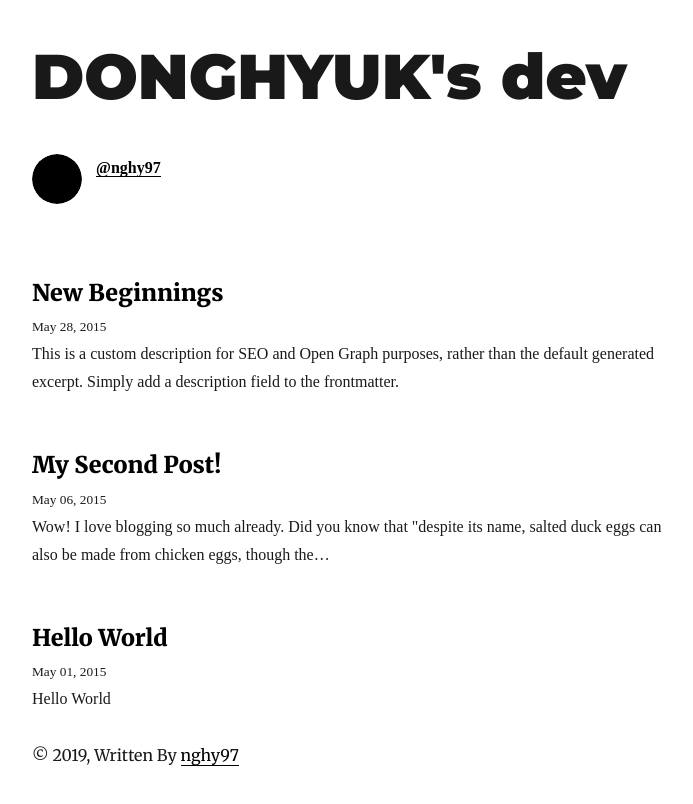
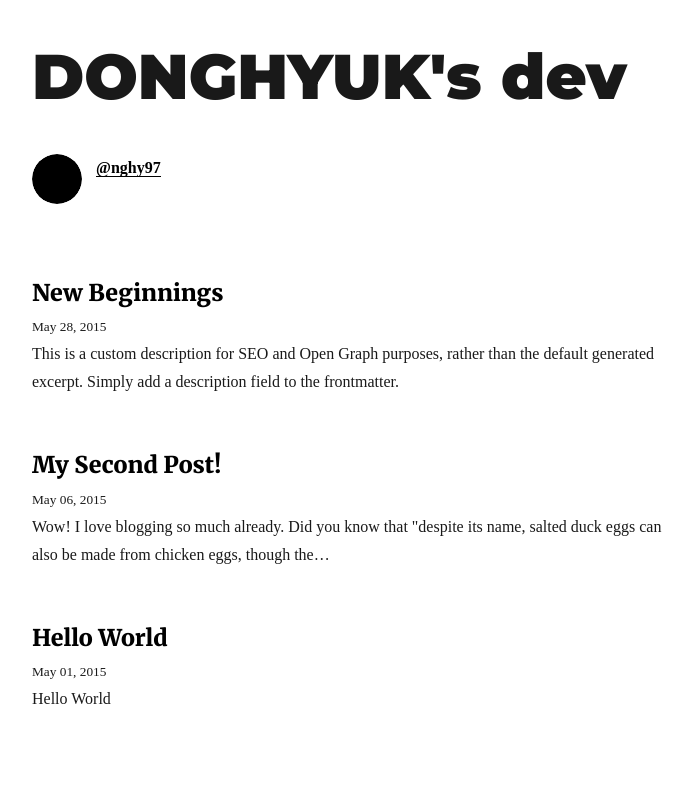
Before and after one commit to nghy97/nghy97.github.io, a Gatsby site: page / in a window 1280 px wide. Shown: the whole page, without its empty margins (293-986 px from the left). Built offline with nearby package versions, Linux system fonts and the light colour scheme; Gatsby itself is replaced by a stand-in of ours; some packages are replaced by stand-ins of ours.

Commit message:
delete footer

```diff
--- a/src/components/layout.js
+++ b/src/components/layout.js
@@ -62,13 +62,7 @@ class Layout extends React.Component {
       >
         <header>{header}</header>
         <main style={{ fontFamily: 'MonacoB2' }}>{children}</main>
-        <footer>
-          © {new Date().getFullYear()}, Written By
-          {` `}
-          <a style={{ color: `black` }} href="https://www.gatsbyjs.org">
-            nghy97
-          </a>
-        </footer>
+        <footer />
       </div>
     )
   }
```
